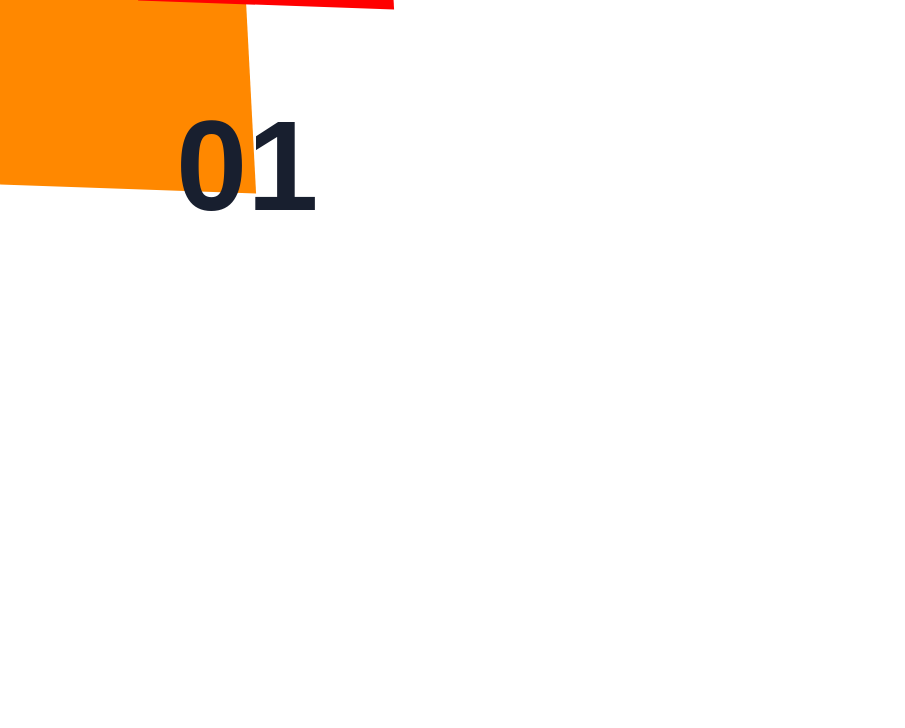
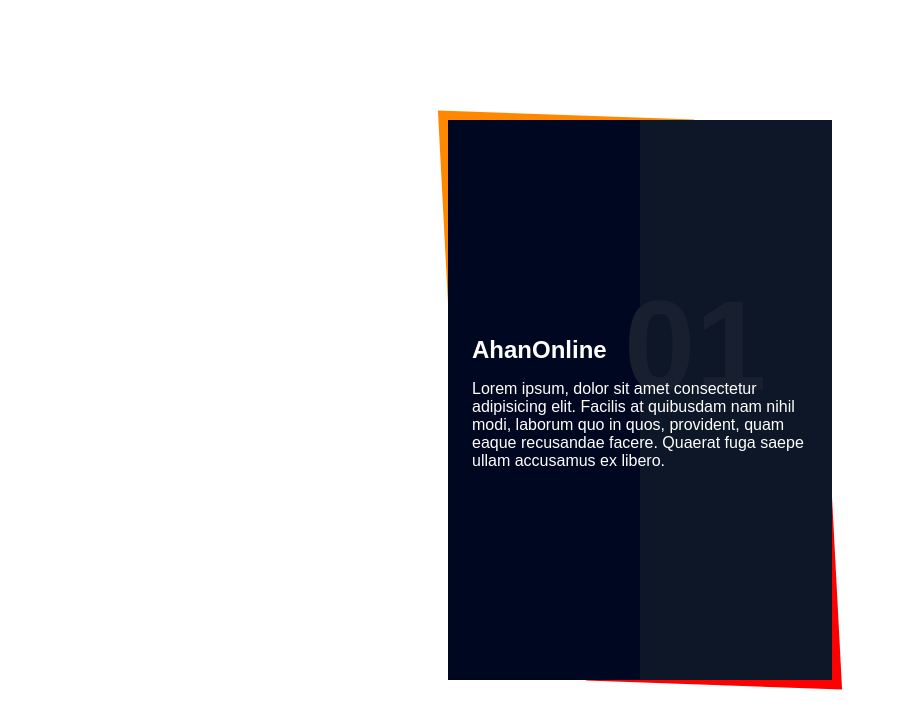
Before and after one commit to nahid-76/animcard, a plain HTML site: page index.html in a window 1280 px wide. Shown: the whole page, without its empty margins (0-905 px from the left). Drawn offline with Linux system fonts and the light colour scheme.

Commit message:
Update index.html

```diff
--- a/index.html
+++ b/index.html
@@ -2,24 +2,30 @@
 <html lang="en">
 
 <head>
-    <meta charset="UTF-8">
-    <meta name="viewport" content="width=device-width, initial-scale=1.0">
-    <title>card</title>
-    <link rel="stylesheet" href="./style.css">
+    <meta charset="UTF-8" />
+    <meta name="viewport" content="width=device-width, initial-scale=1.0" />
+    <meta http-equiv="X-UA-Compatible" content="ie=edge" />
+    <link rel="stylesheet" href="./style.css" />
+    <title>animcard</title>
 </head>
 
 <body>
+    <div class="container">
         <div class="card">
             <div class="content">
                 <span class="num">01</span>
                 <h2 class="title">AhanOnline</h2>
                 <p class="text">
-                Lorem ipsum, dolor sit amet consectetur adipisicing elit. Facilis at quibusdam nam nihil modi, laborum
+                    Lorem ipsum, dolor sit amet consectetur adipisicing elit. Facilis at quibusdam nam nihil modi,
+                    laborum
                     quo
                     in quos, provident, quam eaque recusandae facere. Quaerat fuga saepe ullam accusamus ex libero.
                 </p>
                 <button class="button">Read more</button>
             </div>
+            <div class="card_first"></div>
+            <div class="card_second"></div>
+        </div>
     </div>
 </body>
 
```
Lines whose indentation alone changed are shown as unchanged.
